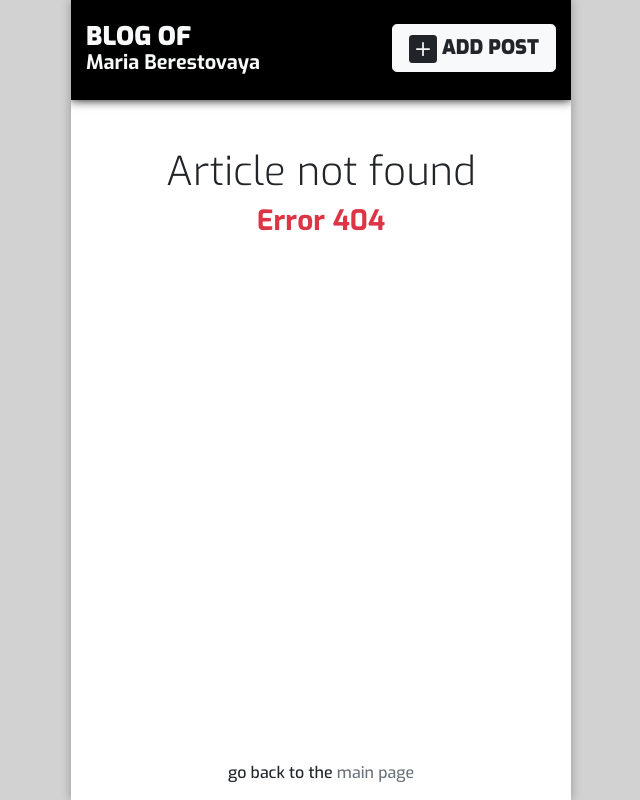
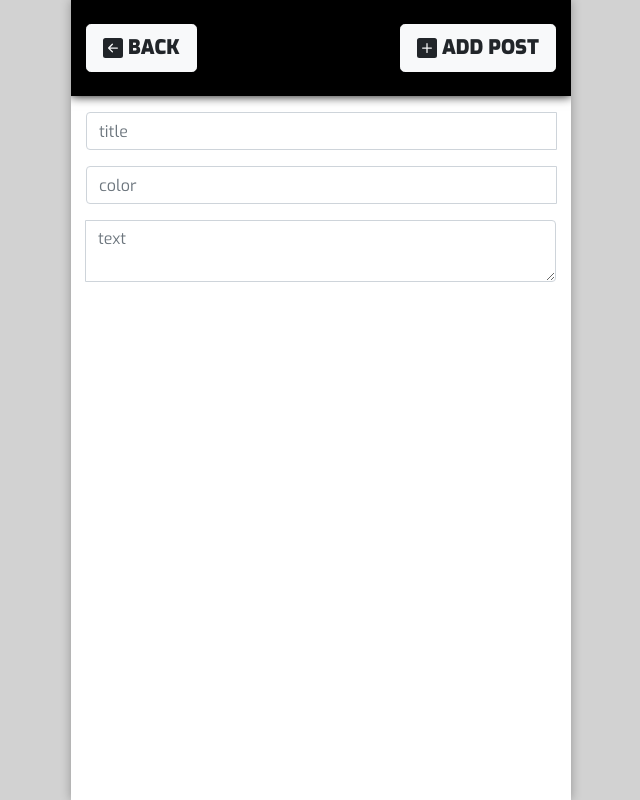
Before and after one commit to antares-outdated/react-frontend-blog, a React (Create React App) app: page /newpost in a window 1280 px wide. Before the commit this address had no page. Shown: the whole page, without its empty margins (319-959 px from the left). Built offline with nearby package versions, Linux system fonts and the light colour scheme.

Commit message:
ADD POST design

```diff
--- a/src/App.css
+++ b/src/App.css
@@ -20,7 +20,6 @@ body {
 
 /* Header */
 .header {
-    height: 100px;
     background-color: #000;
     box-shadow: 0 0 10px rgba(0,0,0,1);
 }
@@ -30,6 +29,12 @@ body {
 }
 .header .btn {
     font-weight: 900;
+}
+.header a:hover {
+    text-decoration: none;
+}
+.button-text {
+    margin: 0 0 0 5px;
 }
 
 /* Not Found */
@@ -49,5 +54,5 @@ body {
 
 /* Post Full */
 .post-full {
-    height: calc(100% - 100px);
+    height: 100%;
 }
--- a/src/App.js
+++ b/src/App.js
@@ -7,8 +7,7 @@ import 'bootstrap/dist/css/bootstrap.min.css'
 import './App.css'
 
 // Components
-import Header from './components/Header/Header'
-// import AddPost from './components/AddPost/AddPost'
+import AddPost from './components/AddPost/AddPost'
 // import EditPost from './components/EditPost/EditPost'
 
 import PostsListContainer from './components/PostsList/PostsListContainer'
@@ -20,12 +19,11 @@ export default function App() {
   return <BrowserRouter>
       <div className='d-flex justify-content-center app-wrapper'>
           <div className='app'>
-            <Header />
             <Switch>
                 <Route path='/posts' exact component={PostsListContainer} />
                 <Route path='/posts/:postId' exact component={PostFull} />
                 {/* <Route path='/edit/:postId' exact component={EditPost} /> */}
-                {/* <Route path='/newpost' exact component={AddPost} /> */}
+                <Route path='/newpost' exact component={AddPost} />
                   <Route path='*' component={NotFound} />
             </Switch>
             </div>
--- a/src/api/api.js
+++ b/src/api/api.js
@@ -16,7 +16,7 @@ export const postsAPI = {
         })
     },
     addPost(title, text, imageUrl) {
-        return instanse.post(`addpost`, {title, text, imageUrl}).then(response => {
+        return instanse.post(`newpost`, {title, text, imageUrl}).then(response => {
             return response.data
         })
     },
--- a/src/components/AddPost/AddPost.jsx
+++ b/src/components/AddPost/AddPost.jsx
@@ -4,17 +4,20 @@ import React from 'react'
 import { NavLink, useHistory } from 'react-router-dom'
 
 import { Field, reduxForm } from 'redux-form'
+import HeaderAddPost from './../Header/HeaderAddPost'
 
 const AddPostForm = (props) => {
 
     return <>
-    <form onSubmit={props.handleSubmit}>
+        <HeaderAddPost />
+        <div className='container'>
+            <form onSubmit={props.handleSubmit}>
                 <div className="input-group my-3">
                     <Field className="form-control" placeholder='title' name='title' component='input' />
                     <div className="input-group-append"></div>
                 </div>
                 <div className="input-group mb-3">
-                    <Field className="form-control" placeholder='title' name='img' component='input' />
+                    <Field className="form-control" placeholder='color' name='color' component='input' />
                     <div className="input-group-append"></div>
                 </div>
                 <div className="input-group">
@@ -22,10 +25,8 @@ const AddPostForm = (props) => {
                     </div>
                     <Field className="form-control" placeholder='text' name='text' component='textarea' />
                 </div>
-                <NavLink to={`/posts`}><button className='btn btn-secondary my-3'>back</button></NavLink>
-
-                <button className='btn btn-primary my-3 ml-2'>add post</button>
             </form>
+        </div>
     </>
 }
 
@@ -36,16 +37,16 @@ const AddPostRedux = reduxForm({
 
 
 // Function Component
-const AddPost = ({loader, addPost}) => {
+const AddPost = ({ loader, addPost }) => {
     const history = useHistory()
 
     const onSubmit = (value) => {
-        addPost(value.title, value.img, value.text)
+        addPost(value.title, value.color, value.text)
         history.push('/posts')
 
     }
 
-    return <AddPostRedux onSubmit={onSubmit} loader={loader}/>
+    return <AddPostRedux onSubmit={onSubmit} loader={loader} />
 }
 
 // Container Component
--- a/src/components/FullPost/PostFull.jsx
+++ b/src/components/FullPost/PostFull.jsx
@@ -1,28 +1,31 @@
 import React from 'react'
 
-import {withRouter} from 'react-router-dom'
-import {NavLink} from 'react-router-dom'
-
-import {connect} from 'react-redux'
-import {compose} from 'redux'
+import { withRouter, Redirect } from 'react-router-dom'
+import { connect } from 'react-redux'
+import { compose } from 'redux'
 
 import preloader from './../../assets/images/preloader.svg'
-import {getPostFullThunk} from './../../redux/reducer.js'
+import { getPostFullThunk } from './../../redux/reducer.js'
 
-const PostFull = ({post}) => {
+import HeaderPostFull from './../Header/HeaderPostFull'
+
+const PostFull = ({ post }) => {
+    if (post === undefined) {
+        return <Redirect to='/posts' />
+    } else {
         const backgroundStyle = {
-        backgroundColor: `${post.imageUrl != null ? post.imageUrl : '#E5E5E5'}`
+            backgroundColor: `${post.color != null ? post.color : '#fff'}`
         }
         return (
             <div style={backgroundStyle} className='post-full'>
+                <HeaderPostFull />
                 <div className='container'>
                     <h1 className='pt-4'>{post.title}</h1>
                     <p className='m-0'>{post.text}</p>
-
-                <NavLink to={`/posts`}><button className='btn btn-dark my-2'>back</button></NavLink>
                 </div>
             </div>
         )
+    }
 }
 
 class PostFullContainer extends React.Component {
@@ -33,8 +36,8 @@ class PostFullContainer extends React.Component {
 
     render() {
         return <> {this.props.loader
-            ? <img src={preloader} alt=""/>
-            : <PostFull post={this.props.post}/>}
+            ? <img src={preloader} alt="" />
+            : <PostFull post={this.props.post} />}
         </>
     }
 }
@@ -44,7 +47,7 @@ let mapStateToProps = (state) => ({
     loader: state.reducer.loader
 })
 
-export default compose (
-    connect(mapStateToProps, {getPostFullThunk}),
+export default compose(
+    connect(mapStateToProps, { getPostFullThunk }),
     withRouter
 )(PostFullContainer)
--- a/src/components/Header/Header.jsx
+++ /dev/null
@@ -1,22 +0,0 @@
-import React from 'react'
-import { NavLink } from 'react-router-dom'
-
-export default function Header() {
-    return <div className={'header'}>
-    <div className='container'>
-            <div className={'d-flex align-items-center justify-content-between header-inner'}>
-                    <div className={'header-text text-light'}>
-                        <h3 className='m-0'>BLOG OF</h3>
-                        <h5 className='font-weight-bold m-0'>Maria Berestovaya</h5>
-                    </div>
-
-                    <NavLink to={`/newpost`}>
-                        <button className='btn btn-light btn-lg my-4'>
-                        <svg width="1.4em" height="1.4em" viewBox="0 0 16 16" className="bi bi-plus-square-fill" fill="currentColor" xmlns="http://www.w3.org/2000/svg">
-                        <path fillRule="evenodd" d="M2 0a2 2 0 0 0-2 2v12a2 2 0 0 0 2 2h12a2 2 0 0 0 2-2V2a2 2 0 0 0-2-2H2zm6.5 4.5a.5.5 0 0 0-1 0v3h-3a.5.5 0 0 0 0 1h3v3a.5.5 0 0 0 1 0v-3h3a.5.5 0 0 0 0-1h-3v-3z"/>
-                        </svg>  ADD POST</button>
-                </NavLink>
-            </div>
-            </div>
-        </div>
-}
--- /dev/null
+++ b/src/components/Header/HeaderAddPost.jsx
@@ -0,0 +1,39 @@
+import React from 'react'
+import {NavLink, withRouter} from 'react-router-dom'
+import {connect} from 'react-redux'
+import {compose} from 'redux'
+
+import {delPostFullThunk} from './../../redux/reducer'
+
+const Header = ({delPostFullThunk, ...props}) => {
+	const deletePost = () => {
+		delPostFullThunk(props.match.params.postId)
+	}
+	return (
+		<div className={'header'}>
+			<div className='container'>
+				<div className={'d-flex align-items-center justify-content-between'}>
+					<NavLink to={`/posts`}>
+						<button className='btn btn-light btn-lg my-4 d-flex align-items-center'>
+							<svg width="1em" height="1em" viewBox="0 0 16 16" className="bi bi-arrow-left-square-fill" fill="currentColor" xmlns="http://www.w3.org/2000/svg">
+								<path fillRule="evenodd" d="M2 0a2 2 0 0 0-2 2v12a2 2 0 0 0 2 2h12a2 2 0 0 0 2-2V2a2 2 0 0 0-2-2H2zm9.5 8.5a.5.5 0 0 0 0-1H5.707l2.147-2.146a.5.5 0 1 0-.708-.708l-3 3a.5.5 0 0 0 0 .708l3 3a.5.5 0 0 0 .708-.708L5.707 8.5H11.5z" />
+							</svg>
+							<p className='button-text'>BACK</p>
+						</button>
+					</NavLink>
+					<button className='btn btn-light btn-lg my-4 d-flex align-items-center'>
+						<svg width="1em" height="1em" viewBox="0 0 16 16" className="bi bi-plus-square-fill" fill="currentColor" xmlns="http://www.w3.org/2000/svg">
+						<path fillRule="evenodd" d="M2 0a2 2 0 0 0-2 2v12a2 2 0 0 0 2 2h12a2 2 0 0 0 2-2V2a2 2 0 0 0-2-2H2zm6.5 4.5a.5.5 0 0 0-1 0v3h-3a.5.5 0 0 0 0 1h3v3a.5.5 0 0 0 1 0v-3h3a.5.5 0 0 0 0-1h-3v-3z"/>
+						</svg>
+						<p className='button-text'>ADD POST</p>
+					</button>
+				</div>
+			</div>
+		</div>
+	)
+}
+
+export default compose(
+	connect(null, {delPostFullThunk}),
+	withRouter
+)(Header)
--- /dev/null
+++ b/src/components/Header/HeaderPostFull.jsx
@@ -0,0 +1,48 @@
+import React from 'react'
+import {NavLink, withRouter} from 'react-router-dom'
+import {connect} from 'react-redux'
+import {compose} from 'redux'
+
+import {delPostFullThunk} from './../../redux/reducer'
+
+const Header = ({delPostFullThunk, ...props}) => {
+	const deletePost = () => {
+		delPostFullThunk(props.match.params.postId)
+	}
+	return (
+		<div className={'header'}>
+			<div className='container'>
+				<div className={'d-flex align-items-center justify-content-between'}>
+					<NavLink to={`/posts`}>
+						<button className='btn btn-light btn-lg my-4 d-flex align-items-center'>
+							<svg width="1em" height="1em" viewBox="0 0 16 16" className="bi bi-arrow-left-square-fill" fill="currentColor" xmlns="http://www.w3.org/2000/svg">
+								<path fillRule="evenodd" d="M2 0a2 2 0 0 0-2 2v12a2 2 0 0 0 2 2h12a2 2 0 0 0 2-2V2a2 2 0 0 0-2-2H2zm9.5 8.5a.5.5 0 0 0 0-1H5.707l2.147-2.146a.5.5 0 1 0-.708-.708l-3 3a.5.5 0 0 0 0 .708l3 3a.5.5 0 0 0 .708-.708L5.707 8.5H11.5z" />
+							</svg>
+							<p className='button-text'>BACK</p>
+						</button>
+					</NavLink>
+					<div className='d-flex'>
+						<NavLink to={`/edit`}>
+							<button className='btn btn-light btn-lg my-4 d-flex align-items-center'>
+								<svg width="1em" height="1em" viewBox="0 0 16 16" className="bi bi-gear-fill" fill="currentColor" xmlns="http://www.w3.org/2000/svg">
+									<path fillRule="evenodd" d="M9.405 1.05c-.413-1.4-2.397-1.4-2.81 0l-.1.34a1.464 1.464 0 0 1-2.105.872l-.31-.17c-1.283-.698-2.686.705-1.987 1.987l.169.311c.446.82.023 1.841-.872 2.105l-.34.1c-1.4.413-1.4 2.397 0 2.81l.34.1a1.464 1.464 0 0 1 .872 2.105l-.17.31c-.698 1.283.705 2.686 1.987 1.987l.311-.169a1.464 1.464 0 0 1 2.105.872l.1.34c.413 1.4 2.397 1.4 2.81 0l.1-.34a1.464 1.464 0 0 1 2.105-.872l.31.17c1.283.698 2.686-.705 1.987-1.987l-.169-.311a1.464 1.464 0 0 1 .872-2.105l.34-.1c1.4-.413 1.4-2.397 0-2.81l-.34-.1a1.464 1.464 0 0 1-.872-2.105l.17-.31c.698-1.283-.705-2.686-1.987-1.987l-.311.169a1.464 1.464 0 0 1-2.105-.872l-.1-.34zM8 10.93a2.929 2.929 0 1 0 0-5.86 2.929 2.929 0 0 0 0 5.858z" />
+								</svg>
+								<p className='button-text'>EDIT</p>
+							</button>
+						</NavLink>
+						<button className='btn btn-light btn-lg my-4 ml-2 d-flex align-items-center' onClick={deletePost}>
+							<svg width="1em" height="1em" viewBox="0 0 16 16" className="bi bi-x-square-fill" fill="currentColor" xmlns="http://www.w3.org/2000/svg">
+								<path fillRule="evenodd" d="M2 0a2 2 0 0 0-2 2v12a2 2 0 0 0 2 2h12a2 2 0 0 0 2-2V2a2 2 0 0 0-2-2H2zm3.354 4.646a.5.5 0 1 0-.708.708L7.293 8l-2.647 2.646a.5.5 0 0 0 .708.708L8 8.707l2.646 2.647a.5.5 0 0 0 .708-.708L8.707 8l2.647-2.646a.5.5 0 0 0-.708-.708L8 7.293 5.354 4.646z" /></svg>
+							<p className='button-text'>DELETE</p>
+						</button>
+					</div>
+				</div>
+			</div>
+		</div>
+	)
+}
+
+export default compose(
+	connect(null, {delPostFullThunk}),
+	withRouter
+)(Header)
--- /dev/null
+++ b/src/components/Header/HeaderPostList.jsx
@@ -0,0 +1,24 @@
+import React from 'react'
+import { NavLink } from 'react-router-dom'
+
+export default function Header() {
+    return <div className={'header'}>
+    <div className='container'>
+            <div className={'d-flex align-items-center justify-content-between header-inner'}>
+                    <div className={'header-text text-light'}>
+                        <h3 className='m-0'>BLOG OF</h3>
+                        <h5 className='font-weight-bold m-0'>Maria Berestovaya</h5>
+                    </div>
+
+                    <NavLink to={`/newpost`}>
+                        <button className='btn btn-light btn-lg my-4 ml-2 d-flex align-items-center'>
+                            <svg width="1em" height="1em" viewBox="0 0 16 16" className="bi bi-plus-square-fill" fill="currentColor" xmlns="http://www.w3.org/2000/svg">
+                            <path fillRule="evenodd" d="M2 0a2 2 0 0 0-2 2v12a2 2 0 0 0 2 2h12a2 2 0 0 0 2-2V2a2 2 0 0 0-2-2H2zm6.5 4.5a.5.5 0 0 0-1 0v3h-3a.5.5 0 0 0 0 1h3v3a.5.5 0 0 0 1 0v-3h3a.5.5 0 0 0 0-1h-3v-3z"/>
+                            </svg>
+                            <p className='button-text'>ADD POST</p>
+                        </button>
+                </NavLink>
+            </div>
+            </div>
+        </div>
+}
--- a/src/components/PostsList/PostsList.jsx
+++ b/src/components/PostsList/PostsList.jsx
@@ -2,9 +2,11 @@ import React from 'react'
 import { NavLink } from 'react-router-dom'
 import './../../App.css'
 
+import HeaderPostList from './../Header/HeaderPostList'
+
 const PostItem = ({postId, title, text, color}) => {
     const backgroundStyle = {
-        backgroundColor: `${color != null ? color : '#E5E5E5'}`
+        backgroundColor: `${color != null ? color : '#fff'}`
     }
     return (
         <div className='container'>
@@ -25,8 +27,11 @@ export default function PostsList ({posts}){
         postId={post._id}
         key={post._id}
         title={post.title}
-        color={post.imageUrl}
+        color={post.color}
         text={post.text}/>)
 
-    return  <>{Post}</>
+    return <>
+        <HeaderPostList/>
+        {Post}
+    </>
 }
--- a/src/redux/reducer.js
+++ b/src/redux/reducer.js
@@ -48,7 +48,7 @@ const reducer = ( state=initialState, action ) => {
           _id: '',
           title: action.title,
           text: action.text,
-          img: action.img
+          color: action.color
         }
         return {
           ...state,
@@ -74,12 +74,12 @@ export const editPost = (title, text, imageUrl, postId) => {
   }
 }
 
-export const addPost = (title, img, text) => {
+export const addPost = (title, color, text) => {
   return {
     type: ADD_POST,
     title: title,
     text: text,
-    imageUrl: img
+    color: color
   }
 }
 
@@ -112,9 +112,9 @@ export const delPostFullThunk = (postId) => (dispatch) => {
   }
 }
 
-export const addPostThunk = (title, img, text) => (dispatch) => {
-  postsAPI.addPost(title, text, img).then(response => {
-    dispatch(addPost(title, img, text))
+export const addPostThunk = (title, color, text) => (dispatch) => {
+  postsAPI.addPost(title, text, color).then(response => {
+    dispatch(addPost(title, color, text))
   })
 }
 
```
Lines whose indentation alone changed are shown as unchanged.
